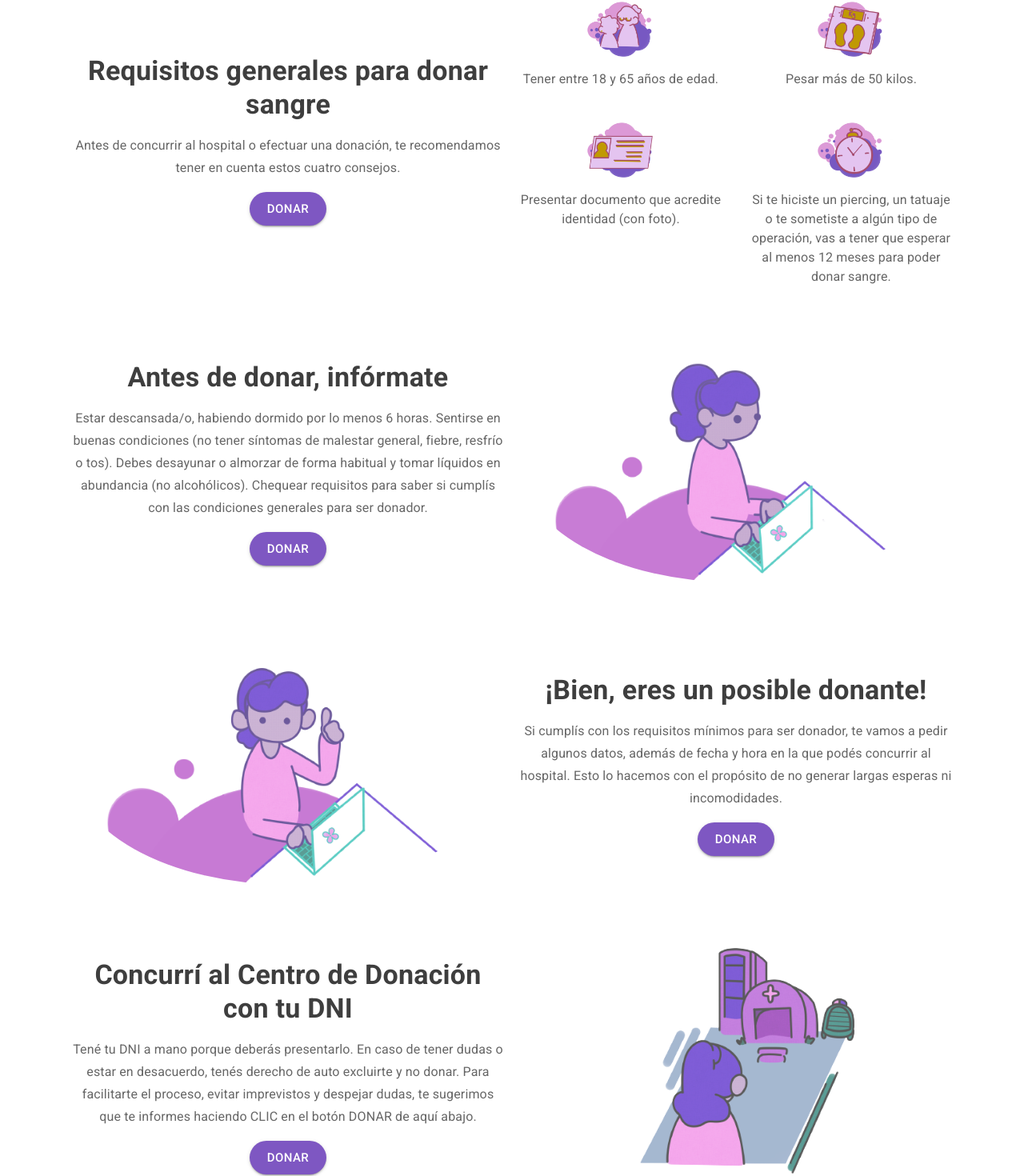
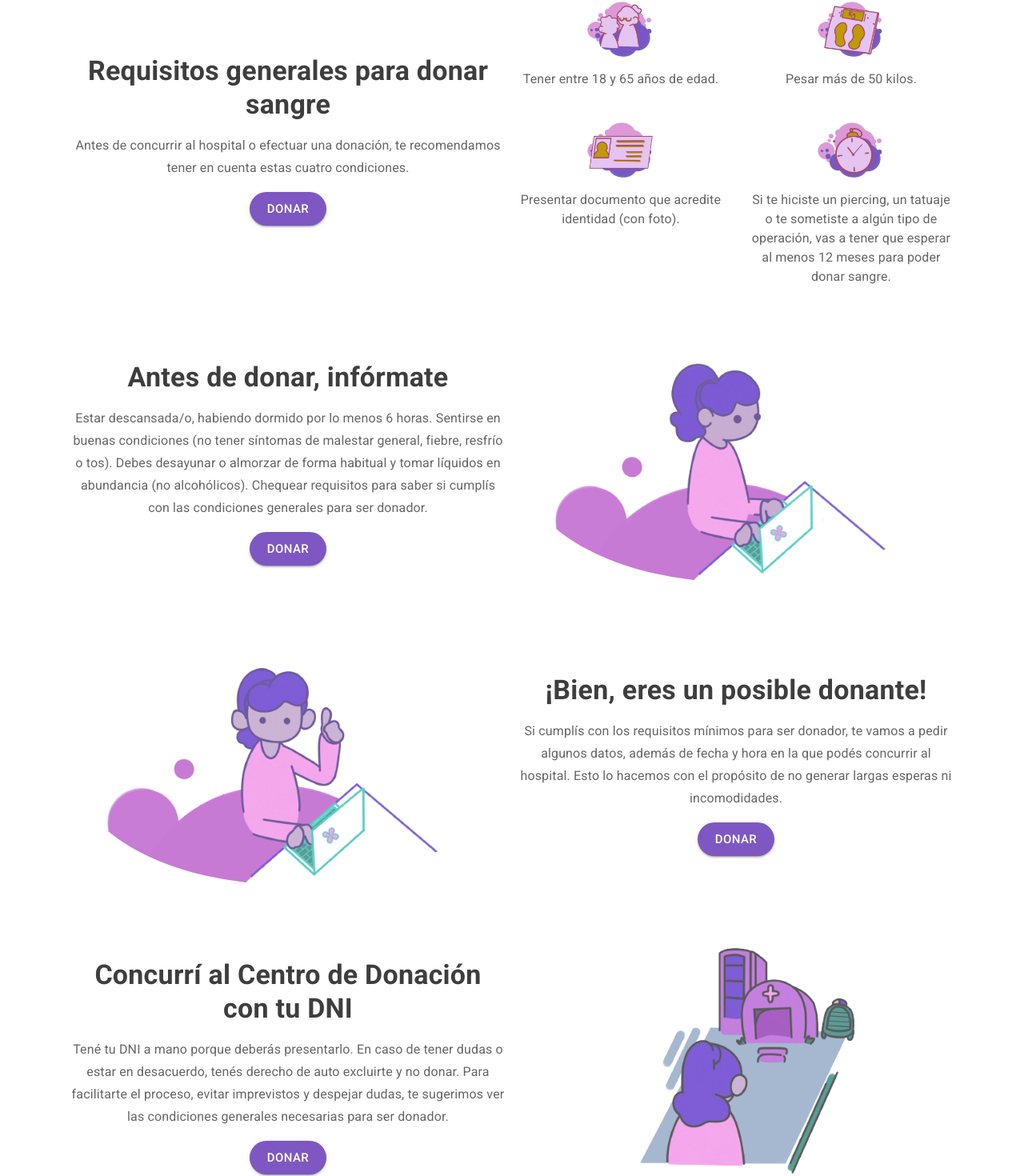
Before and after one commit to jblancoetec/front-clinicas-web, a Next.js app: page / in a window 1280 px wide. Shown: the part 1330-2800 px from the top of the page at 80% size. Built offline with nearby package versions, Linux system fonts and the light colour scheme.

Commit message:
chage in texts

```diff
--- a/src/home/Advice.tsx
+++ b/src/home/Advice.tsx
@@ -30,7 +30,7 @@ function Advices() {
       reverseContent
       title={"Requisitos generales para donar sangre"}
       subtitle={
-        "Antes de concurrir al hospital o efectuar una donación, te recomendamos tener en cuenta estos cuatro consejos."
+        "Antes de concurrir al hospital o efectuar una donación, te recomendamos tener en cuenta estas cuatro condiciones."
       }
     >
       <Box
--- a/src/home/StepsSection.tsx
+++ b/src/home/StepsSection.tsx
@@ -33,7 +33,7 @@ const StepsSection = () => (
 
     <Card
       title="Concurrí al Centro de Donación con tu DNI"
-      subtitle="Tené tu DNI a mano porque deberás presentarlo. En caso de tener dudas o estar en desacuerdo, tenés derecho de auto excluirte y no donar. Para facilitarte el proceso, evitar imprevistos y despejar dudas, te sugerimos que te informes haciendo CLIC en el botón DONAR de aquí abajo."
+      subtitle="Tené tu DNI a mano porque deberás presentarlo. En caso de tener dudas o estar en desacuerdo, tenés derecho de auto excluirte y no donar. Para facilitarte el proceso, evitar imprevistos y despejar dudas, te sugerimos ver las condiciones generales necesarias para ser donador."
       reverseContent
     >
       <Image
```
